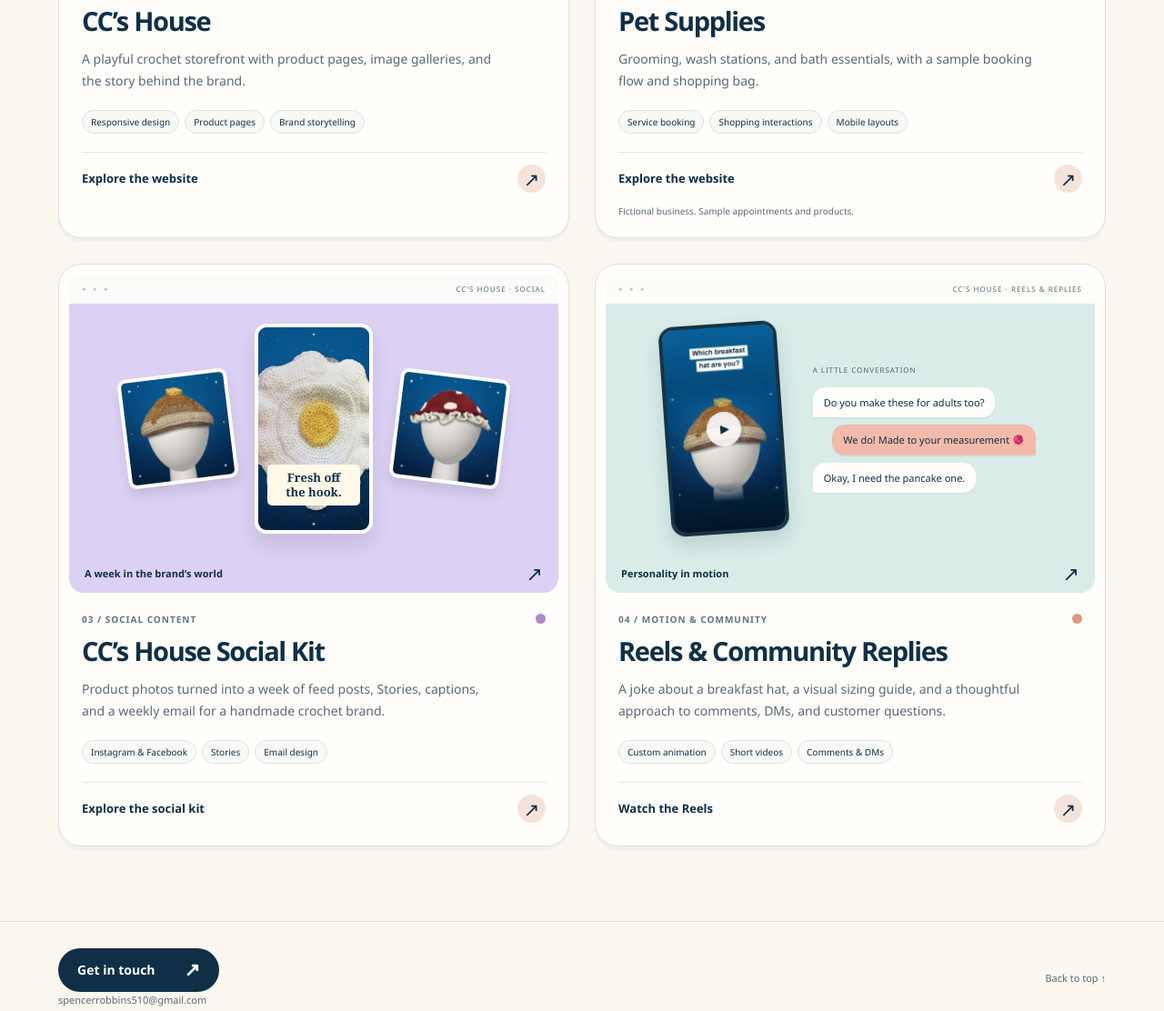
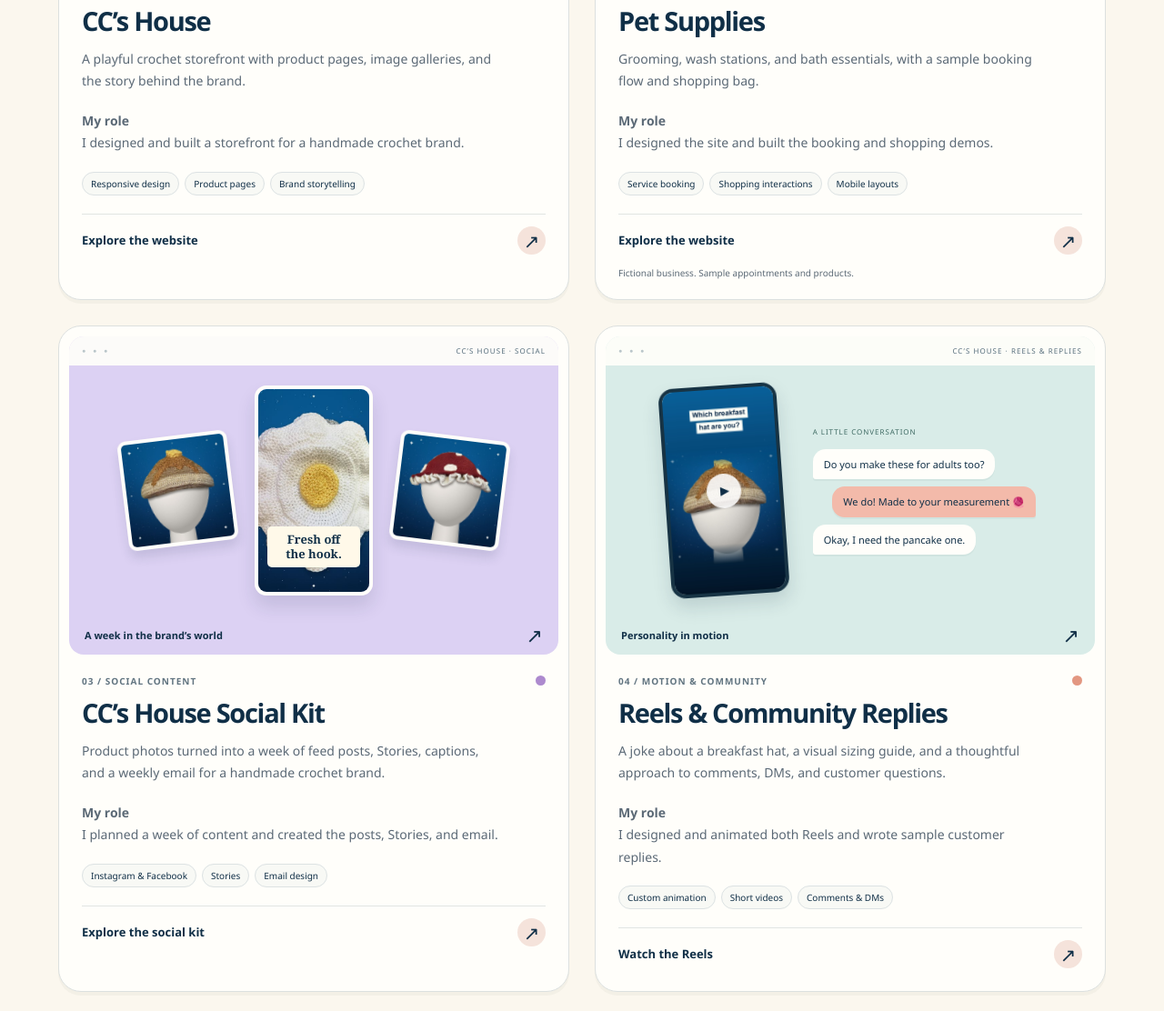
Before and after one commit to Spencer695/website-demos, a plain HTML site: page index.html in a window 1280 px wide. Shown: the part 1460-2572 px from the top of the page at 91% size. Drawn offline with Linux system fonts and the light colour scheme.

Commit message:
Add short role descriptions to portfolio projects

```diff
--- a/index.html
+++ b/index.html
@@ -48,19 +48,19 @@
     <div id="project-grid" class="projects">
       <article class="project reveal" data-category="web">
         <a class="preview cc-preview" href="projects/ccs-house/index.html" aria-label="Explore the CC’s House website"><span class="preview-top"><span aria-hidden="true">● ● ●</span><span>CC’S HOUSE · WEBSITE</span></span><div class="cc-scene"><img class="cc-logo" src="assets/ccs-logo.png" alt="" width="1465" height="400" loading="lazy"><img class="cc-friends" src="assets/ccs-friends.png" alt="Bunny and chick artwork from CC’s House" width="1086" height="613" loading="lazy"><span>A cozy home for handmade.</span></div><span class="preview-cta">Step into CC’s House <b aria-hidden="true">↗</b></span></a>
-        <div class="project-info"><p class="project-label"><span>01 / HANDMADE STOREFRONT</span><span class="color-dot blue" aria-hidden="true"></span></p><h3>CC’s House</h3><p>A playful crochet storefront with product pages, image galleries, and the story behind the brand.</p><ul class="tags" aria-label="Project skills"><li>Responsive design</li><li>Product pages</li><li>Brand storytelling</li></ul><a class="view-link" href="projects/ccs-house/index.html">Explore the website <span aria-hidden="true">↗</span></a></div>
+        <div class="project-info"><p class="project-label"><span>01 / HANDMADE STOREFRONT</span><span class="color-dot blue" aria-hidden="true"></span></p><h3>CC’s House</h3><p>A playful crochet storefront with product pages, image galleries, and the story behind the brand.</p><p><strong>My role</strong><br>I designed and built a storefront for a handmade crochet brand.</p><ul class="tags" aria-label="Project skills"><li>Responsive design</li><li>Product pages</li><li>Brand storytelling</li></ul><a class="view-link" href="projects/ccs-house/index.html">Explore the website <span aria-hidden="true">↗</span></a></div>
       </article>
       <article class="project reveal" data-category="web">
         <a class="preview pet-preview" href="projects/pet-supplies/index.html" aria-label="Explore the Pet Supplies website"><span class="preview-top"><span aria-hidden="true">● ● ●</span><span>PET SUPPLIES · WEBSITE</span></span><div class="pet-scene"><img src="assets/pet-wash.webp" alt="Golden retriever in a dog wash tub" width="1400" height="933" loading="lazy"><span>Good care.<br><b>Happy tails.</b></span></div><span class="preview-cta">A fresh take on pet care <b aria-hidden="true">↗</b></span></a>
-        <div class="project-info"><p class="project-label"><span>02 / PET CARE CONCEPT</span><span class="color-dot mint" aria-hidden="true"></span></p><h3>Pet Supplies</h3><p>Grooming, wash stations, and bath essentials, with a sample booking flow and shopping bag.</p><ul class="tags" aria-label="Project skills"><li>Service booking</li><li>Shopping interactions</li><li>Mobile layouts</li></ul><a class="view-link" href="projects/pet-supplies/index.html">Explore the website <span aria-hidden="true">↗</span></a><p class="demo-note">Fictional business. Sample appointments and products.</p></div>
+        <div class="project-info"><p class="project-label"><span>02 / PET CARE CONCEPT</span><span class="color-dot mint" aria-hidden="true"></span></p><h3>Pet Supplies</h3><p>Grooming, wash stations, and bath essentials, with a sample booking flow and shopping bag.</p><p><strong>My role</strong><br>I designed the site and built the booking and shopping demos.</p><ul class="tags" aria-label="Project skills"><li>Service booking</li><li>Shopping interactions</li><li>Mobile layouts</li></ul><a class="view-link" href="projects/pet-supplies/index.html">Explore the website <span aria-hidden="true">↗</span></a><p class="demo-note">Fictional business. Sample appointments and products.</p></div>
       </article>
       <article class="project reveal" data-category="social">
         <a class="preview social-preview" href="projects/ccs-social/index.html" aria-label="Explore CC’s House Social Kit"><span class="preview-top"><span aria-hidden="true">● ● ●</span><span>CC’S HOUSE · SOCIAL</span></span><div class="social-scene"><img class="sp-post" src="projects/ccs-house/assets/img/hats/pancake-1-sm.jpg" alt="" width="600" height="600" loading="lazy"><div class="sp-story"><img src="projects/ccs-house/assets/img/hats/egg-3-sm.jpg" alt="" width="600" height="600" loading="lazy"><span>Fresh off<br>the hook.</span></div><img class="sp-post" src="projects/ccs-house/assets/img/hats/mushroom-1-sm.jpg" alt="" width="600" height="600" loading="lazy"></div><span class="preview-cta">A week in the brand’s world <b aria-hidden="true">↗</b></span></a>
-        <div class="project-info"><p class="project-label"><span>03 / SOCIAL CONTENT</span><span class="color-dot lavender" aria-hidden="true"></span></p><h3>CC’s House Social Kit</h3><p>Product photos turned into a week of feed posts, Stories, captions, and a weekly email for a handmade crochet brand.</p><ul class="tags" aria-label="Project skills"><li>Instagram & Facebook</li><li>Stories</li><li>Email design</li></ul><a class="view-link" href="projects/ccs-social/index.html">Explore the social kit <span aria-hidden="true">↗</span></a></div>
+        <div class="project-info"><p class="project-label"><span>03 / SOCIAL CONTENT</span><span class="color-dot lavender" aria-hidden="true"></span></p><h3>CC’s House Social Kit</h3><p>Product photos turned into a week of feed posts, Stories, captions, and a weekly email for a handmade crochet brand.</p><p><strong>My role</strong><br>I planned a week of content and created the posts, Stories, and email.</p><ul class="tags" aria-label="Project skills"><li>Instagram & Facebook</li><li>Stories</li><li>Email design</li></ul><a class="view-link" href="projects/ccs-social/index.html">Explore the social kit <span aria-hidden="true">↗</span></a></div>
       </article>
       <article class="project reveal" data-category="motion">
         <a class="preview community-preview" href="projects/ccs-community/index.html#reels" aria-label="Explore Reels and Community Replies"><span class="preview-top"><span aria-hidden="true">● ● ●</span><span>CC’S HOUSE · REELS & REPLIES</span></span><div class="community-scene"><div class="cp-phone"><img src="projects/ccs-community/media/reel-breakfast-poster-custom.jpg" alt="" width="1080" height="1920" loading="lazy"><span class="cp-play" aria-hidden="true">▶</span></div><div class="cp-chat"><span class="chat-label">A little conversation</span><p class="cp-in">Do you make these for adults too?</p><p class="cp-out">We do! Made to your measurement 🧶</p><p class="cp-in">Okay, I need the pancake one.</p></div></div><span class="preview-cta">Personality in motion <b aria-hidden="true">↗</b></span></a>
-        <div class="project-info"><p class="project-label"><span>04 / MOTION & COMMUNITY</span><span class="color-dot coral" aria-hidden="true"></span></p><h3>Reels & Community Replies</h3><p>A joke about a breakfast hat, a visual sizing guide, and a thoughtful approach to comments, DMs, and customer questions.</p><ul class="tags" aria-label="Project skills"><li>Custom animation</li><li>Short videos</li><li>Comments & DMs</li></ul><a class="view-link" href="projects/ccs-community/index.html#reels">Watch the Reels <span aria-hidden="true">↗</span></a></div>
+        <div class="project-info"><p class="project-label"><span>04 / MOTION & COMMUNITY</span><span class="color-dot coral" aria-hidden="true"></span></p><h3>Reels & Community Replies</h3><p>A joke about a breakfast hat, a visual sizing guide, and a thoughtful approach to comments, DMs, and customer questions.</p><p><strong>My role</strong><br>I designed and animated both Reels and wrote sample customer replies.</p><ul class="tags" aria-label="Project skills"><li>Custom animation</li><li>Short videos</li><li>Comments & DMs</li></ul><a class="view-link" href="projects/ccs-community/index.html#reels">Watch the Reels <span aria-hidden="true">↗</span></a></div>
       </article>
     </div>
   </section>
```
